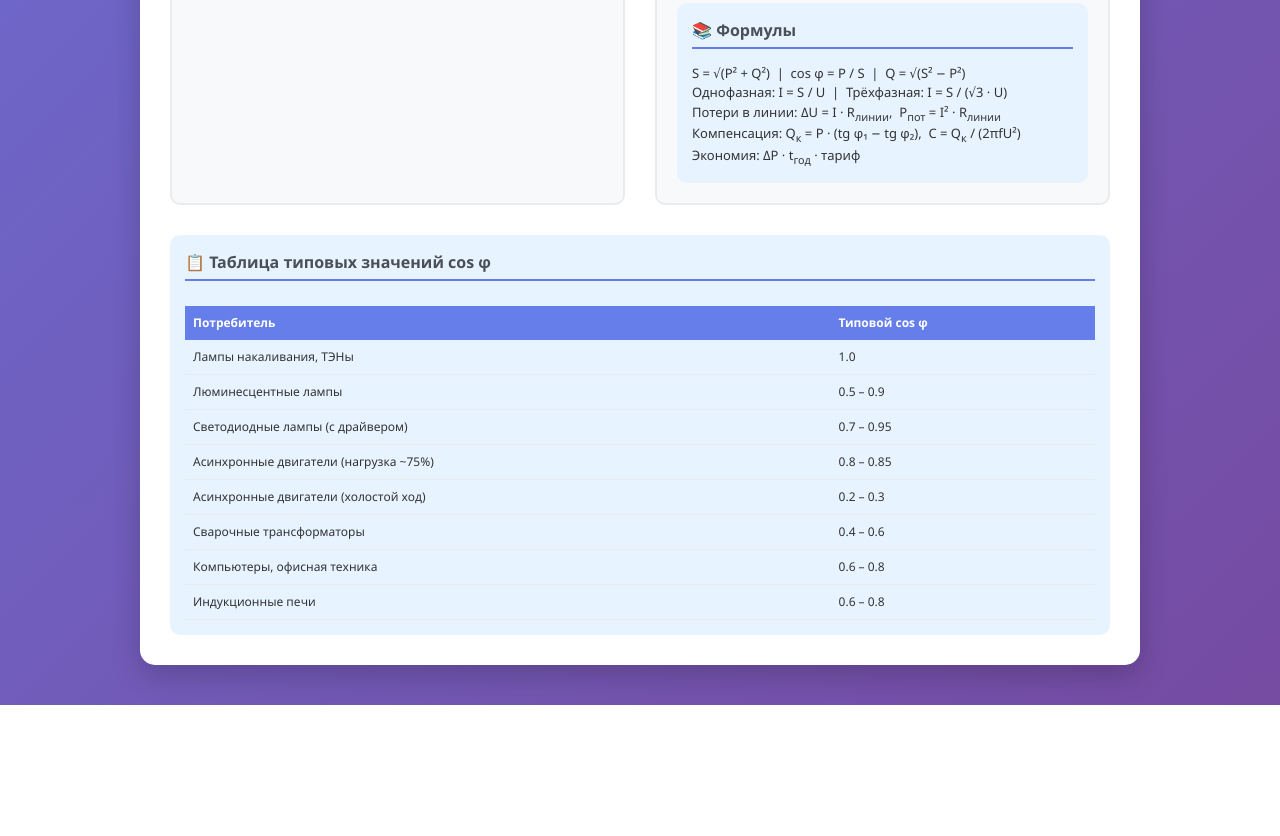
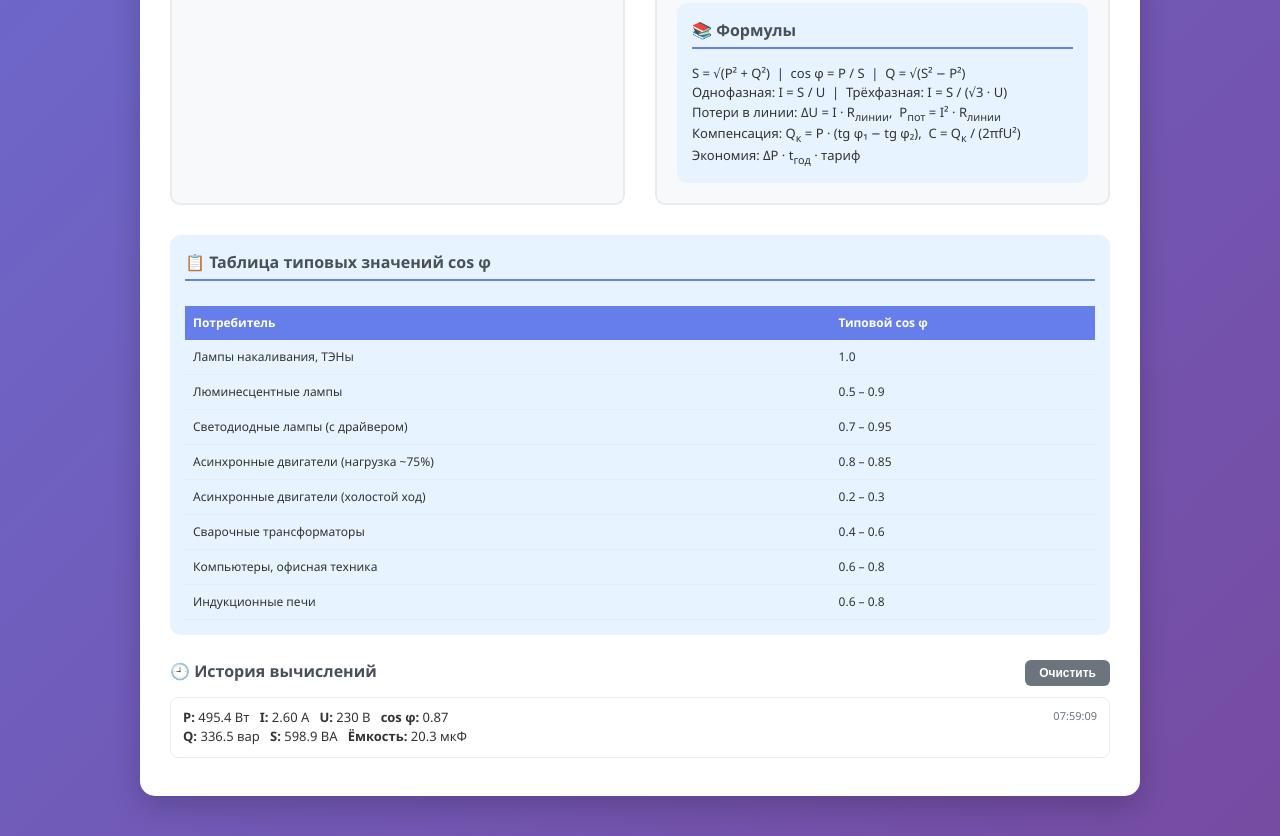
Before and after one commit to ytan77777-tech/mysite, a plain HTML site: page reactive-power-calculator.html in a window 1280 px wide. Shown: the part 1786-2622 px from the top of the page. Before the commit the page ends 2491 px from the top, so only its background shows below. Drawn offline with Linux system fonts and the light colour scheme.

Commit message:
Add calculation history stored in localStorage with click-to-restore

```diff
--- a/reactive-power-calculator.html
+++ b/reactive-power-calculator.html
@@ -103,6 +103,46 @@
         .voltage-row { display: grid; grid-template-columns: 1fr 1fr; gap: 10px; align-items: end; }
 
         .small-note { font-size: 11px; color: #6c757d; margin-top: -8px; margin-bottom: 15px; line-height: 1.4; }
+
+        .history-section { margin-top: 25px; }
+
+        .history-toolbar { display: flex; justify-content: space-between; align-items: center; margin-bottom: 10px; }
+
+        .history-clear {
+            background: #6c757d;
+            color: white;
+            border: none;
+            padding: 6px 14px;
+            border-radius: 6px;
+            font-size: 12px;
+            font-weight: 600;
+            cursor: pointer;
+            transition: background 0.3s;
+            margin-top: 0;
+            width: auto;
+        }
+
+        .history-clear:hover { background: #5a6268; }
+
+        .history-list { max-height: 300px; overflow-y: auto; }
+
+        .history-item {
+            background: white;
+            border: 1px solid #e9ecef;
+            border-radius: 8px;
+            padding: 10px 12px;
+            margin-bottom: 8px;
+            cursor: pointer;
+            transition: border-color 0.2s, box-shadow 0.2s;
+            font-size: 13px;
+            line-height: 1.5;
+        }
+
+        .history-item:hover { border-color: #667eea; box-shadow: 0 2px 8px rgba(102,126,234,0.2); }
+
+        .history-item-time { font-size: 11px; color: #6c757d; float: right; }
+
+        .history-empty { color: #6c757d; font-size: 13px; font-style: italic; padding: 10px 0; }
     </style>
 </head>
 <body>
@@ -327,6 +367,16 @@
                         <tr><td>Индукционные печи</td><td>0.6 – 0.8</td></tr>
                     </tbody>
                 </table>
+            </div>
+        </div>
+
+        <div class="history-section">
+            <div class="history-toolbar">
+                <div class="section-title" style="margin-bottom: 0; border-bottom: none;">🕘 История вычислений</div>
+                <button class="history-clear" onclick="clearHistory()">Очистить</button>
+            </div>
+            <div class="history-list" id="historyList">
+                <div class="history-empty">Пока нет сохранённых расчётов</div>
             </div>
         </div>
     </div>
@@ -581,6 +631,18 @@ function calculateAll() {
                 'Компенсация: Q<sub>к</sub> = P · (tg φ₁ − tg φ₂), &nbsp;C = Q<sub>к</sub> / (2πfU²)<br>' +
                 'Экономия: ΔP · t<sub>год</sub> · тариф';
 
+            addToHistory({
+                time: currentTimeString(),
+                P: Pv.toFixed(1),
+                I: current.toFixed(2),
+                U: voltage.toFixed(0),
+                cos: cosv.toFixed(2),
+                Q: Qv.toFixed(1),
+                S: Sv.toFixed(1),
+                C: C_uF > 0 ? C_uF.toFixed(1) : '—',
+                savings: typeof moneySaved !== 'undefined' ? moneySaved.toFixed(0) : null
+            });
+
 drawTriangle({ P: Pv, Q: Qv, S: Sv });
         }
 
@@ -615,6 +677,72 @@ drawTriangle({ P: Pv, Q: Qv, S: Sv });
             calculateAll();
         }
 
+        const HISTORY_KEY = 'reactivePowerHistory';
+        const MAX_HISTORY = 20;
+
+        function loadHistory() {
+            try {
+                return JSON.parse(localStorage.getItem(HISTORY_KEY)) || [];
+            } catch (e) {
+                return [];
+            }
+        }
+
+        function saveHistory(history) {
+            try {
+                localStorage.setItem(HISTORY_KEY, JSON.stringify(history));
+            } catch (e) {}
+        }
+
+        function renderHistory() {
+            const list = document.getElementById('historyList');
+            const history = loadHistory();
+            if (!history.length) {
+                list.innerHTML = '<div class="history-empty">Пока нет сохранённых расчётов</div>';
+                return;
+            }
+            list.innerHTML = '';
+            history.forEach((item, idx) => {
+                const div = document.createElement('div');
+                div.className = 'history-item';
+                div.innerHTML = `<span class="history-item-time">${item.time}</span>` +
+                    `<strong>P:</strong> ${item.P} Вт &nbsp; <strong>I:</strong> ${item.I} А &nbsp; <strong>U:</strong> ${item.U} В &nbsp; <strong>cos φ:</strong> ${item.cos}<br>` +
+                    `<strong>Q:</strong> ${item.Q} вар &nbsp; <strong>S:</strong> ${item.S} ВА &nbsp; <strong>Ёмкость:</strong> ${item.C} мкФ` +
+                    (item.savings ? ` &nbsp; <strong>💰:</strong> ${item.savings} руб/год` : '');
+                div.addEventListener('click', function() {
+                    document.getElementById('activePower').value = item.P;
+                    document.getElementById('currentInput').value = item.I;
+                    document.getElementById('voltage').value = item.U;
+                    document.getElementById('powerFactor').value = item.cos;
+                    calculateAll();
+                    div.scrollIntoView({ behavior: 'smooth', block: 'nearest' });
+                });
+                list.appendChild(div);
+            });
+        }
+
+        function addToHistory(entry) {
+            let history = loadHistory();
+            const last = history[0];
+            if (last && last.P === entry.P && last.I === entry.I && last.U === entry.U && last.cos === entry.cos) {
+                return;
+            }
+            history.unshift(entry);
+            history = history.slice(0, MAX_HISTORY);
+            saveHistory(history);
+            renderHistory();
+        }
+
+        function clearHistory() {
+            saveHistory([]);
+            renderHistory();
+        }
+
+        function currentTimeString() {
+            const d = new Date();
+            return d.toLocaleTimeString('ru-RU', { hour: '2-digit', minute: '2-digit', second: '2-digit' });
+        }
+
         window.addEventListener('DOMContentLoaded', function() {
             const voltagePreset = document.getElementById('voltagePreset');
             const voltageInput = document.getElementById('voltage');
@@ -631,6 +759,7 @@ drawTriangle({ P: Pv, Q: Qv, S: Sv });
                 element.addEventListener('input', calculateAll);
                 element.addEventListener('change', calculateAll);
             });
+            renderHistory();
             calculateAll();
         });
     </script>
```
